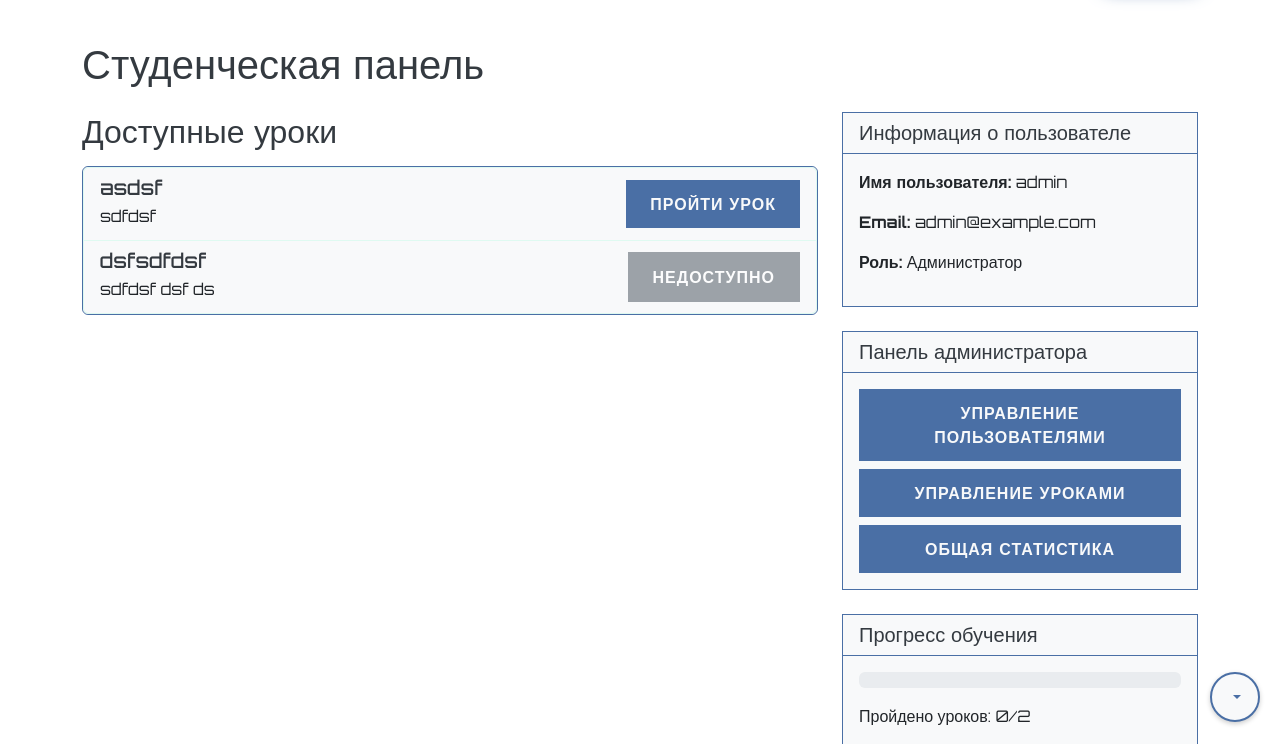
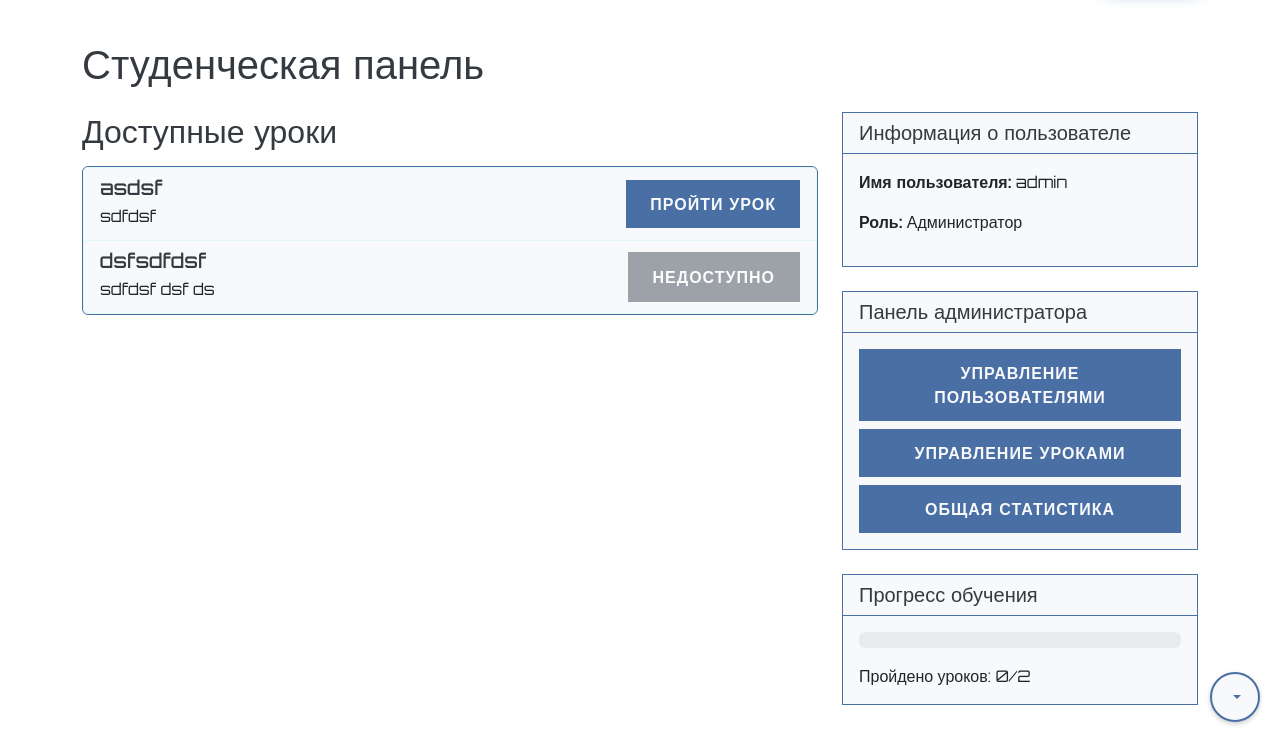
Before and after one commit to druswayne/project_site, a Flask app: page /student/dashboard in a window 1280 px wide. Shown: the part 58-802 px from the top of the page. Run offline with Flask 3, Linux system fonts and the light colour scheme; a user stored in the database is signed in; data comes from the database, SQL or seed files in the repository; both versions use the stored data as it was after the commit; some libraries are stand-ins or nearby versions.

Commit message:
вроде ок

```diff
--- a/templates/student/dashboard.html
+++ b/templates/student/dashboard.html
@@ -53,7 +53,6 @@
                 </div>
                 <div class="card-body">
                     <p><strong>Имя пользователя:</strong> {{ current_user.username }}</p>
-                    <p><strong>Email:</strong> {{ current_user.email }}</p>
                     <p><strong>Роль:</strong> {{ 'Администратор' if current_user.is_admin else 'Студент' }}</p>
                 </div>
             </div>
```
Also changed, not shown: instance/app.db.
